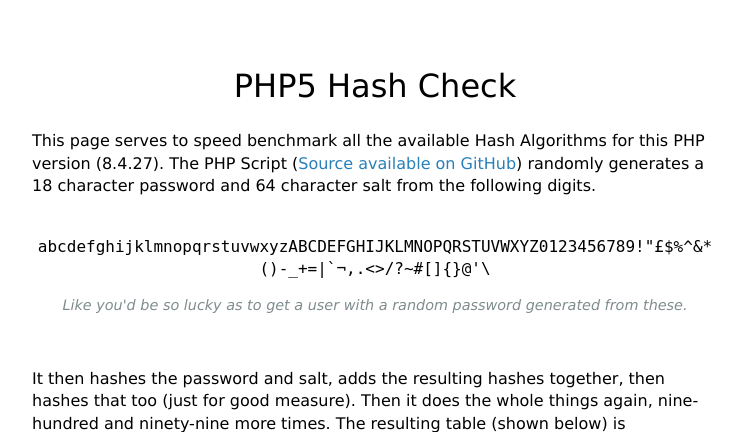
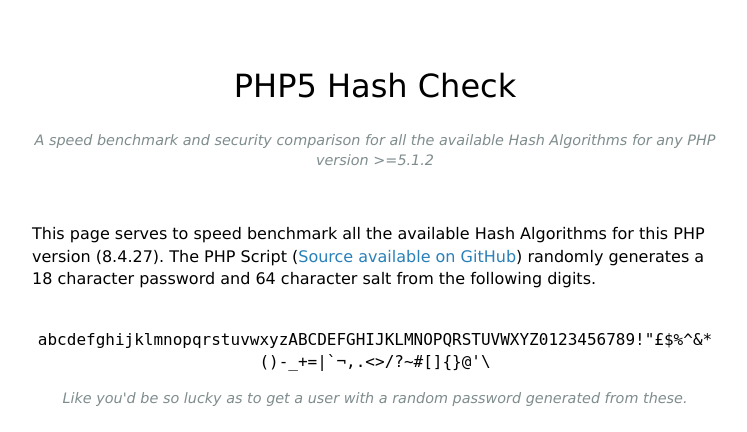
Before and after one commit to eustasy/hash-check, a PHP site: page / in a window 1280 px wide. Shown: the top 432 px of the page, without its empty margins (265-1012 px from the left). Run offline with PHP 8.4, Linux system fonts and the light colour scheme; data that the repository does not hold is empty; some libraries are stand-ins or nearby versions.

Commit message:
Added Tagline

```diff
--- a/index.php
+++ b/index.php
@@ -3,6 +3,8 @@
 <head>
 	<meta charset="UTF-8">
 	<title>PHP5 Hash Check</title>
+	<meta name="description" content="A speed benchmark and security comparison for all the available Hash Algorithms for any PHP version >=5.1.2">
+	<meta name="keywords" content="speed benchmark security comparison available Hash Algorithms PHP version">
 	<style>
 		body {
 			max-width: 980px;
@@ -33,7 +35,9 @@
 </head>
 <body>
 	<div class="description">
-	<h1>PHP5 Hash Check</h1>
+		<h1>PHP5 Hash Check</h1>
+		<p class="caption">A speed benchmark and security comparison for all the available Hash Algorithms for any PHP version >=5.1.2</p>
+		<br>
 		<p>This page serves to speed benchmark all the available Hash Algorithms for this PHP version (<?php echo phpversion(); ?>). The PHP Script (<a href="https://github.com/eustasy/hash-check">Source available on GitHub</a>) randomly generates a 18 character password and 64 character salt from the following digits.</p>
 		<br>
 		<code>abcdefghijklmnopqrstuvwxyzABCDEFGHIJKLMNOPQRSTUVWXYZ0123456789!"£$%^&*()-_+=|`¬,.<>/?~#[]{}@'\</code>
```
